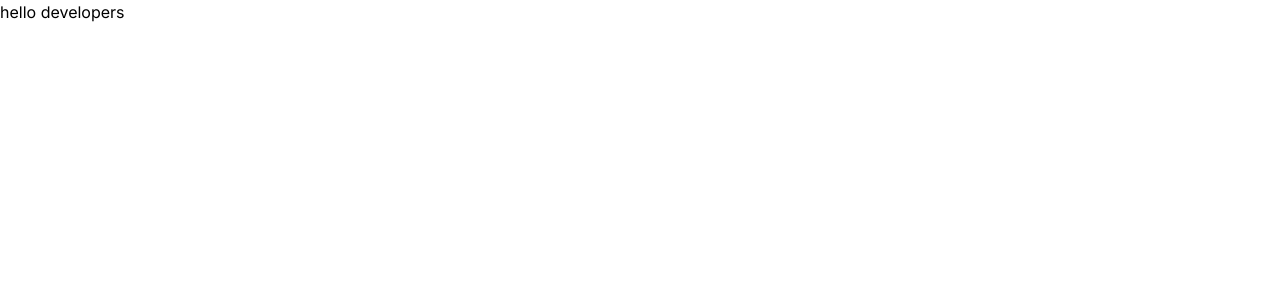
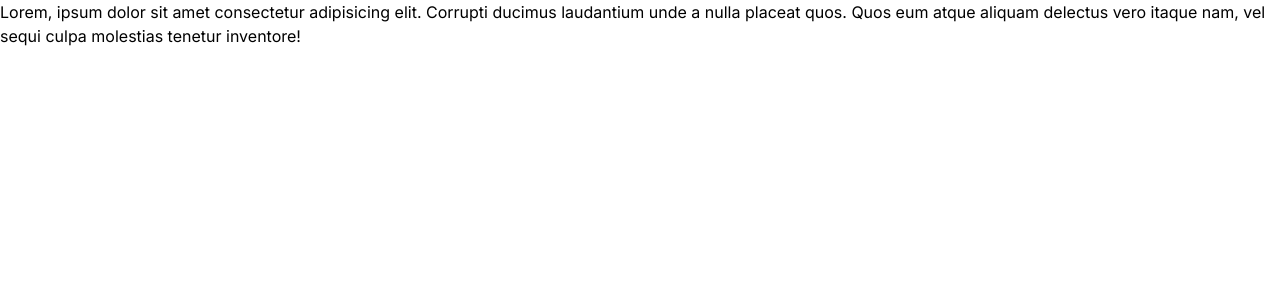
Before and after one commit to sachinGurjar123/main-project-1, a Next.js app in the folder my-app/: page / in a window 1280 px wide. Shown: the top 300 px of the page. Built offline with nearby package versions, Linux system fonts and the light colour scheme.

Commit message:
Update test

```diff
--- a/my-app/src/app/page.js
+++ b/my-app/src/app/page.js
@@ -1,5 +1,11 @@
 import Image from "next/image";
 
 export default function Home() {
-  return <h1>hello developers</h1>;
+  return (
+    <p>
+      Lorem, ipsum dolor sit amet consectetur adipisicing elit. Corrupti ducimus
+      laudantium unde a nulla placeat quos. Quos eum atque aliquam delectus vero
+      itaque nam, vel sequi culpa molestias tenetur inventore!
+    </p>
+  );
 }
```
